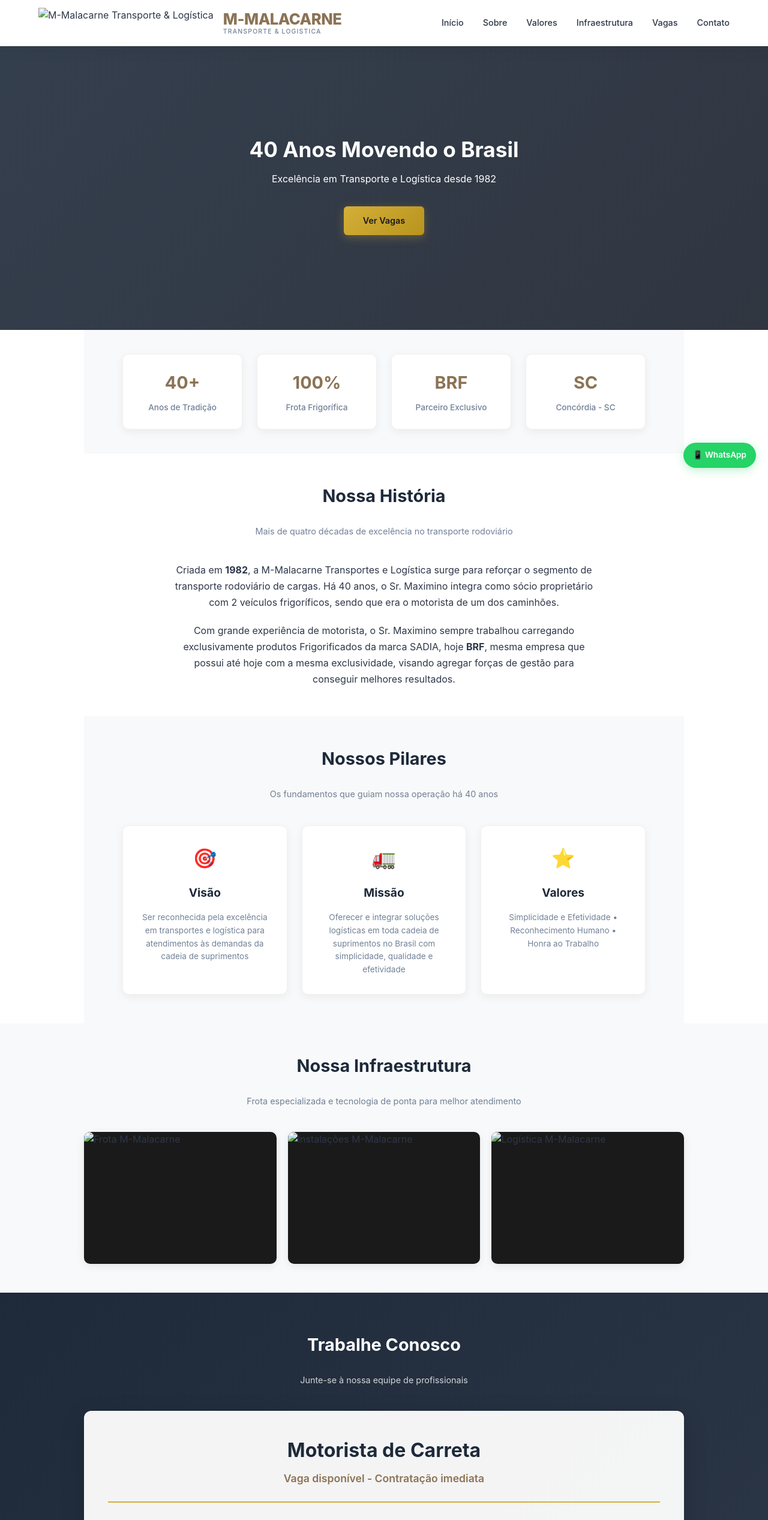
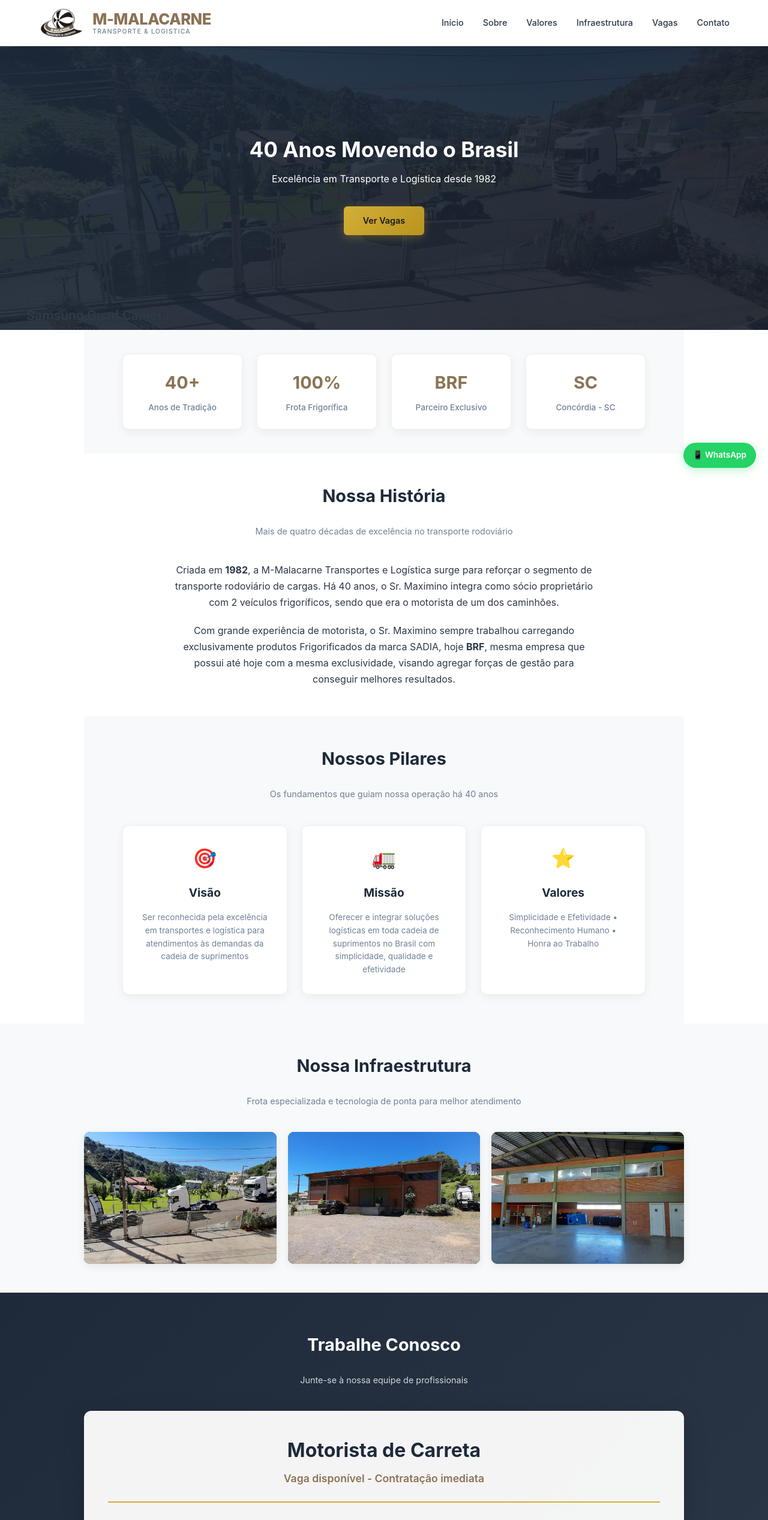
Before and after one commit to malacarnetransportes-dot/mmalacarne, a plain HTML site: page index.html in a window 1280 px wide. Shown: the top 2534 px of the page at 60% size. Drawn offline with Linux system fonts and the light colour scheme.

Commit message:
18.11.2025

```diff
--- a/index.html
+++ b/index.html
@@ -5,7 +5,6 @@
     <meta name="viewport" content="width=device-width, initial-scale=1.0">
     <title>M-Malacarne Transporte & Logística</title>
     <style>
-        /* RESET E VARIÁVEIS */
         * {
             margin: 0;
             padding: 0;
@@ -31,7 +30,7 @@
             line-height: 1.6;
         }
 
-        /* HEADER */
+        /* Header Premium */
         header {
             background: rgba(255, 255, 255, 0.98);
             backdrop-filter: blur(20px);
@@ -119,10 +118,11 @@
             color: var(--primary);
         }
 
-        /* HERO SECTION */
+        /* Hero Section Compacta */
         .hero {
             height: 60vh;
-            background: linear-gradient(135deg, rgba(30, 42, 58, 0.9) 0%, rgba(26, 32, 44, 0.9) 100%);
+            background: linear-gradient(135deg, rgba(30, 42, 58, 0.9) 0%, rgba(26, 32, 44, 0.9) 100%),
+                        url('IMG-20220924-WA0022 (1).jpg');
             background-size: cover;
             background-position: center;
             display: flex;
@@ -173,7 +173,7 @@
             box-shadow: 0 8px 25px rgba(212, 175, 55, 0.4);
         }
 
-        /* STATS SECTION */
+        /* Stats Section Compacta */
         .stats {
             background: var(--light);
             padding: 2.5rem 5%;
@@ -211,7 +211,7 @@
             font-weight: 500;
         }
 
-        /* VALUES SECTION */
+        /* Values Section Compacta */
         .values {
             padding: 3rem 5%;
             max-width: 1000px;
@@ -276,7 +276,7 @@
             line-height: 1.6;
         }
 
-        /* GALLERY SECTION */
+        /* Gallery Section Compacta */
         .gallery {
             padding: 3rem 5%;
             background: var(--light);
@@ -343,7 +343,7 @@
             opacity: 0.9;
         }
 
-        /* JOBS SECTION */
+        /* Jobs Section */
         .jobs {
             padding: 4rem 5%;
             background: linear-gradient(135deg, var(--premium-dark) 0%, #2d3748 100%);
@@ -472,7 +472,7 @@
             box-shadow: 0 8px 25px rgba(37, 211, 102, 0.4);
         }
 
-        /* CONTACT SECTION */
+        /* Contact Section Premium */
         .contact {
             padding: 3rem 5%;
             max-width: 1000px;
@@ -546,7 +546,7 @@
             transform: translateY(-2px);
         }
 
-        /* WHATSAPP FLOAT */
+        /* WhatsApp Float Button */
         .whatsapp-float {
             position: fixed;
             bottom: 20px;
@@ -574,7 +574,7 @@
             box-shadow: 0 6px 20px rgba(37, 211, 102, 0.4);
         }
 
-        /* FOOTER */
+        /* Footer Compacto */
         footer {
             background: var(--premium-dark);
             color: white;
@@ -621,7 +621,6 @@
             opacity: 0.8;
         }
 
-        /* ANIMAÇÕES */
         @keyframes fadeInUp {
             from {
                 opacity: 0;
@@ -633,7 +632,7 @@
             }
         }
 
-        /* MOBILE */
+        /* Mobile Menu */
         .menu-toggle {
             display: none;
             background: none;
@@ -755,7 +754,7 @@
     <header>
         <nav>
             <div class="logo">
-                <img src="logo.jpg" alt="M-Malacarne Transporte & Logística" class="logo-img">
+                <img src="Screenshot_2.jpg" alt="M-Malacarne Transporte & Logística" class="logo-img">
                 <div class="logo-text">
                     <div class="logo-main">M-MALACARNE</div>
                     <div class="logo-sub">TRANSPORTE & LOGISTICA</div>
@@ -840,21 +839,21 @@
         <p class="section-subtitle">Frota especializada e tecnologia de ponta para melhor atendimento</p>
         <div class="gallery-grid">
             <div class="gallery-item">
-                <img src="frota.jpg" alt="Frota M-Malacarne">
+                <img src="IMG-20220924-WA0022 (1).jpg" alt="Frota M-Malacarne">
                 <div class="gallery-overlay">
                     <h3>Frota Especializada</h3>
                     <p>Veículos frigoríficos de última geração</p>
                 </div>
             </div>
             <div class="gallery-item">
-                <img src="galpao.jpg" alt="Instalações M-Malacarne">
+                <img src="img87.jpg" alt="Instalações M-Malacarne">
                 <div class="gallery-overlay">
                     <h3>Galpão Moderno</h3>
                     <p>Estrutura completa com energia solar</p>
                 </div>
             </div>
             <div class="gallery-item">
-                <img src="logistica.jpg" alt="Logística M-Malacarne">
+                <img src="2.jpg" alt="Logística M-Malacarne">
                 <div class="gallery-overlay">
                     <h3>Logística Eficiente</h3>
                     <p>Armazenamento e distribuição estratégica</p>
@@ -959,7 +958,7 @@
 
     <footer>
         <div class="footer-logo">
-            <img src="logo.jpg" alt="M-Malacarne Transporte & Logística" class="footer-img">
+            <img src="Screenshot_2.jpg" alt="M-Malacarne Transporte & Logística" class="footer-img">
             <div class="footer-text">
                 <div class="footer-main">M-MALACARNE</div>
                 <div class="footer-sub">TRANSPORTE & LOGISTICA</div>
```
